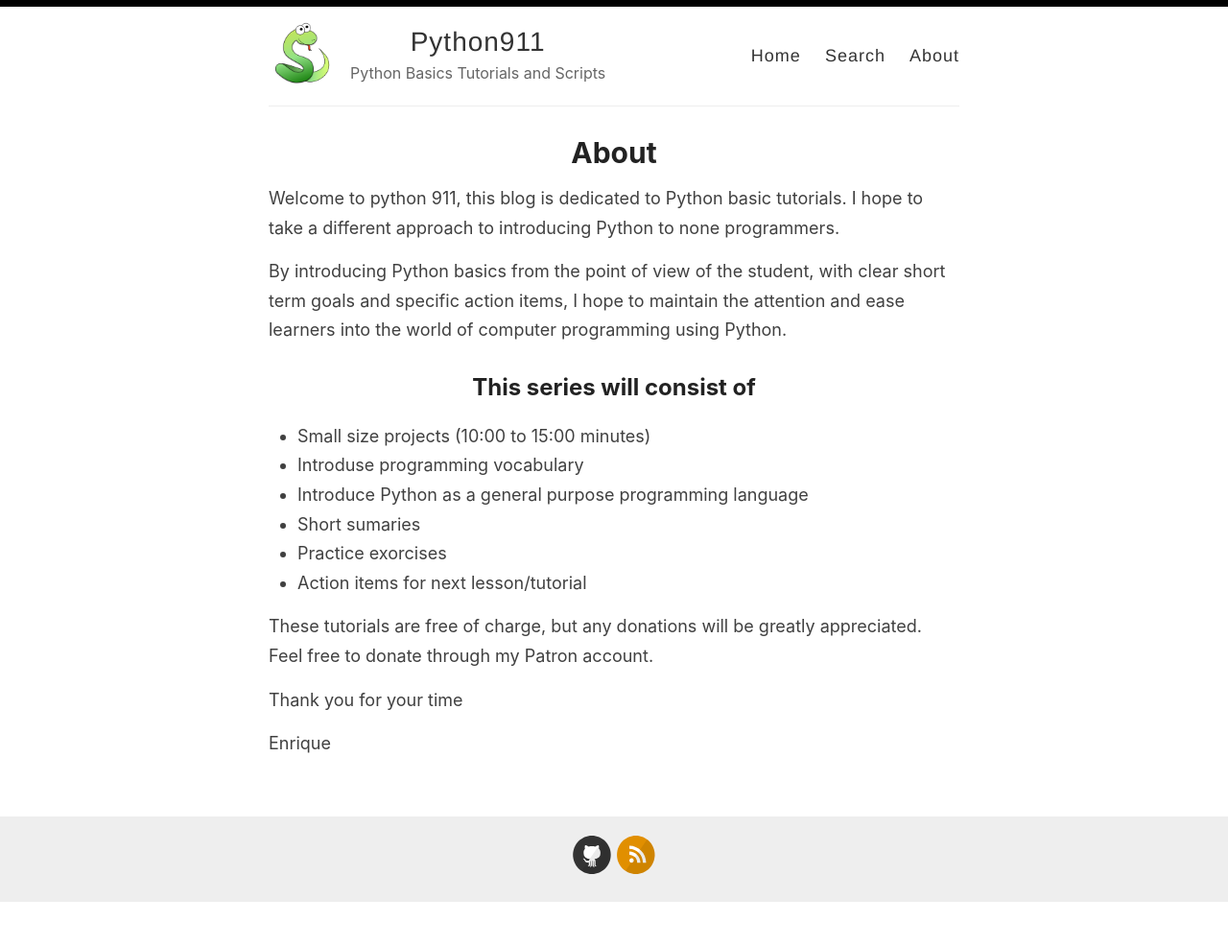
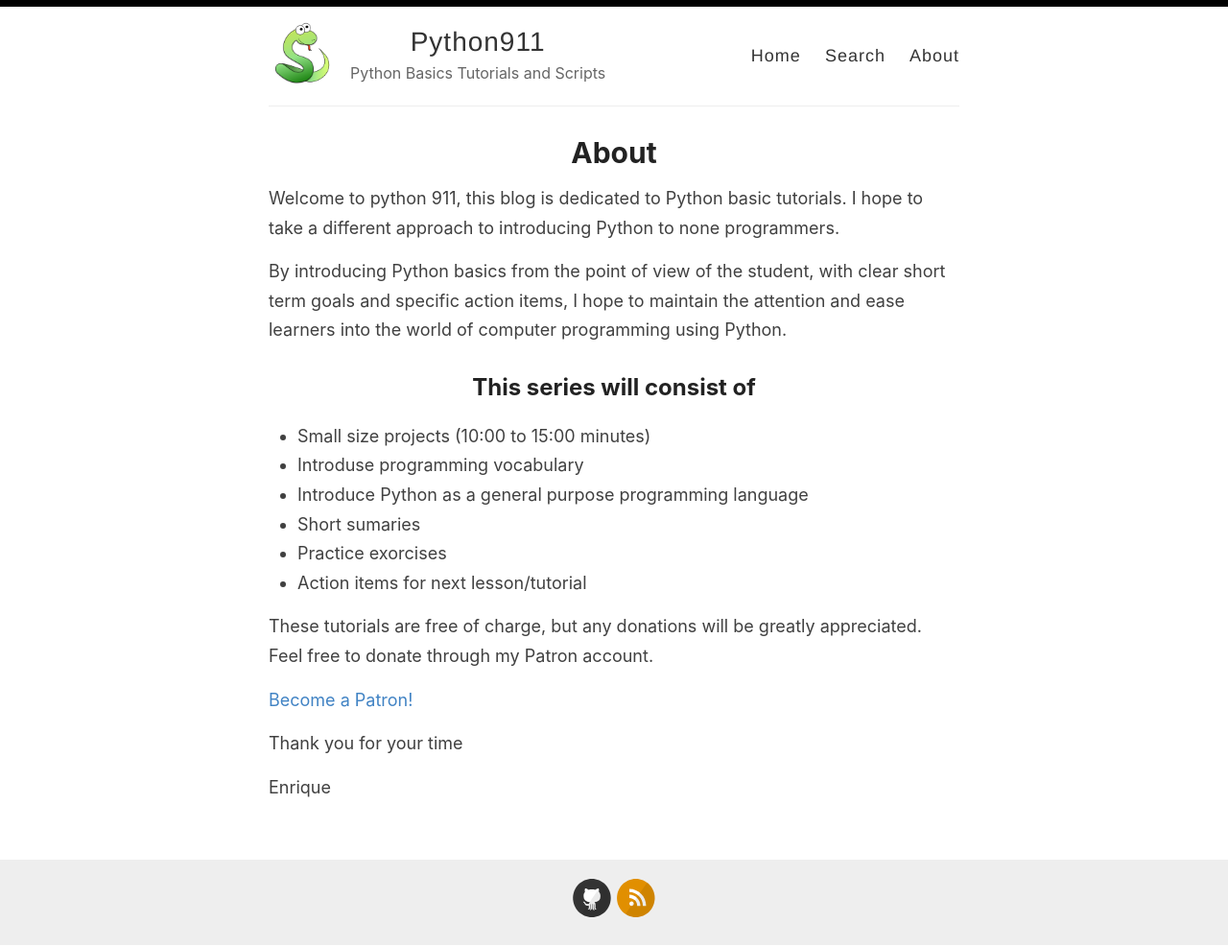
Before and after one commit to KikeVen/python911, a Jekyll site: the page built from _pages/about.md, in a window 1280 px wide. Shown: the whole page at 96% size. Built offline with Jekyll 4.4.1, drawn with Linux system fonts in a browser that asks for light colours; comment, search, counter and statistics services are not loaded; before the commit the page ends 940 px from its top, so only the background shows below that.

Commit message:
patreon test

```diff
--- a/_pages/about.md
+++ b/_pages/about.md
@@ -19,6 +19,8 @@
 
 These tutorials are free of charge, but any donations will be greatly appreciated. Feel free to donate through my Patron account.
 
+<a href="https://www.patreon.com/bePatron?u=15482170" data-patreon-widget-type="become-patron-button">Become a Patron!</a><script async src="https://c6.patreon.com/becomePatronButton.bundle.js"></script>
+
 Thank you for your time
 
 Enrique
```
